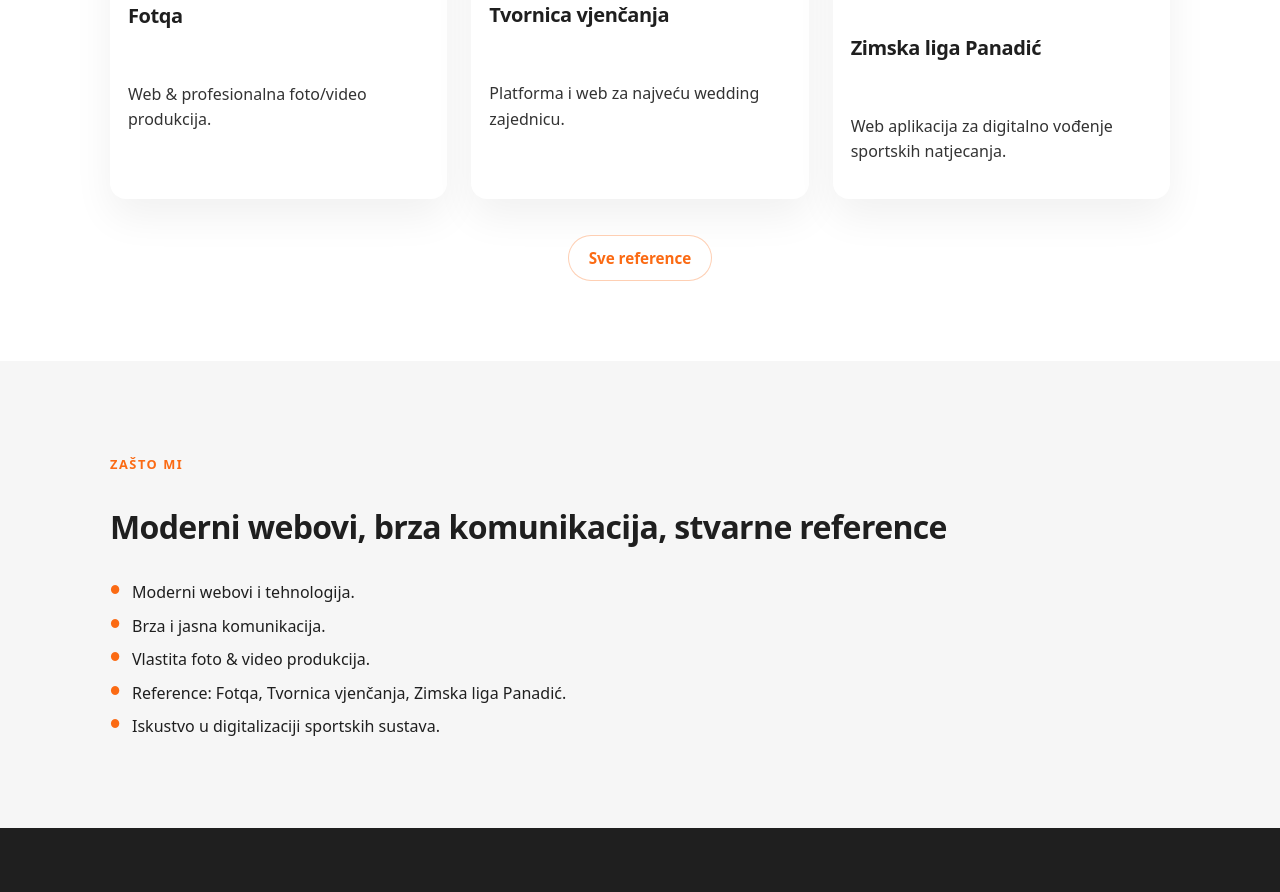
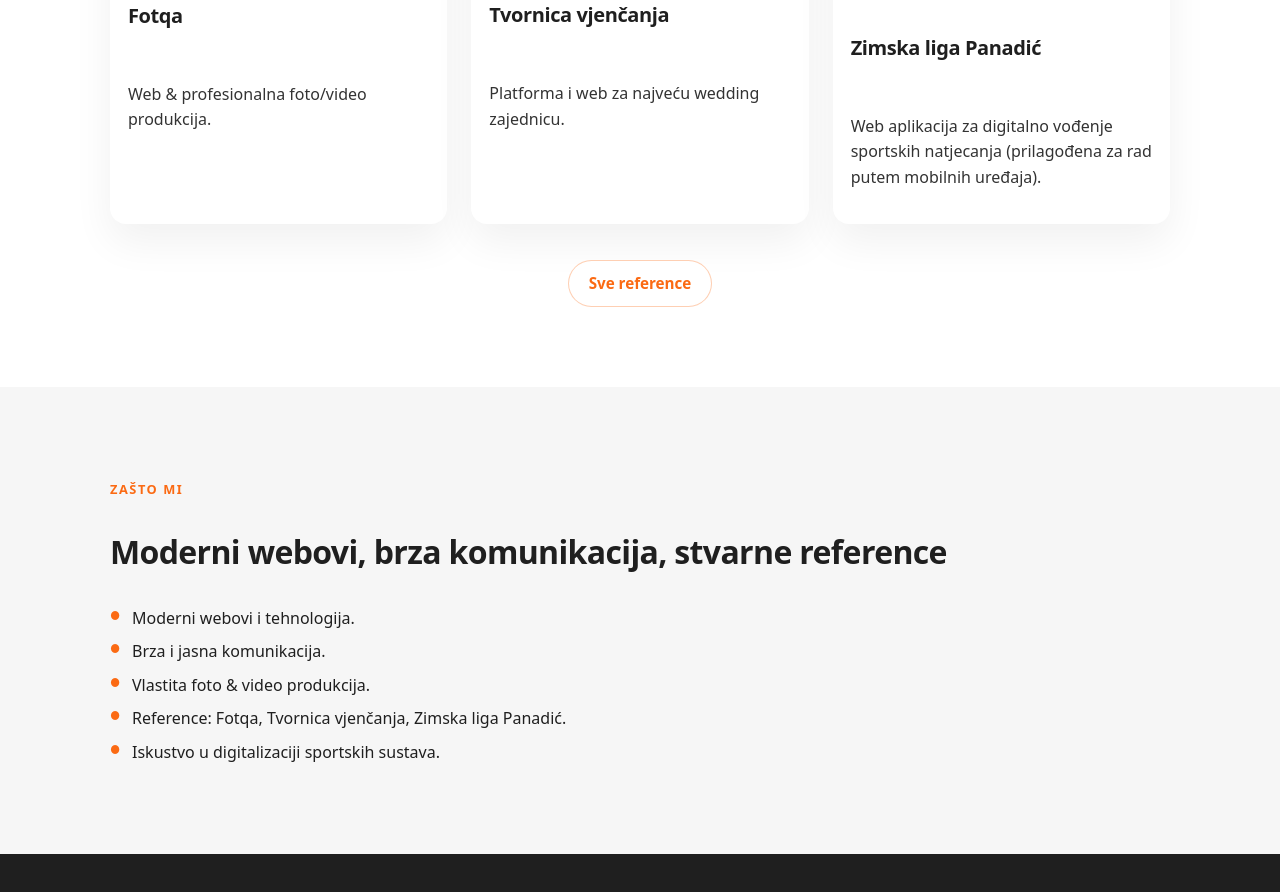
Before and after one commit to Ren0g/promar, a Next.js app: page / in a window 1280 px wide. Shown: the part 2205-3097 px from the top of the page. Built offline with nearby package versions, Linux system fonts and the light colour scheme.

Commit message:
Update page.jsx

```diff
--- a/app/page.jsx
+++ b/app/page.jsx
@@ -129,7 +129,7 @@
                 className="reference-image"
               />
               <h3>Zimska liga Panadić</h3>
-              <p>Web aplikacija za digitalno vođenje sportskih natjecanja.</p>
+              <p>Web aplikacija za digitalno vođenje sportskih natjecanja (prilagođena za rad putem mobilnih uređaja).</p>
             </div>
 
           </div>
```
